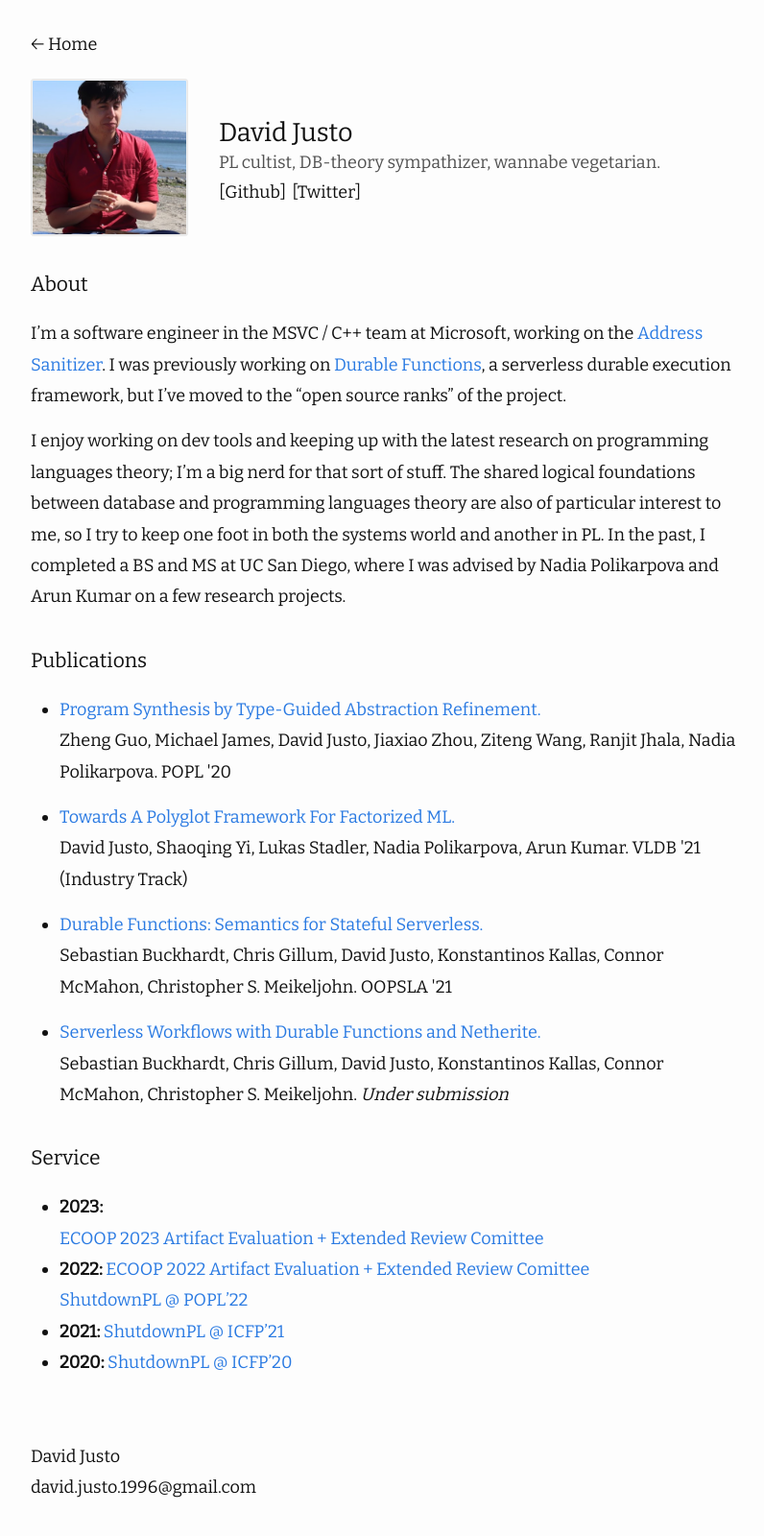
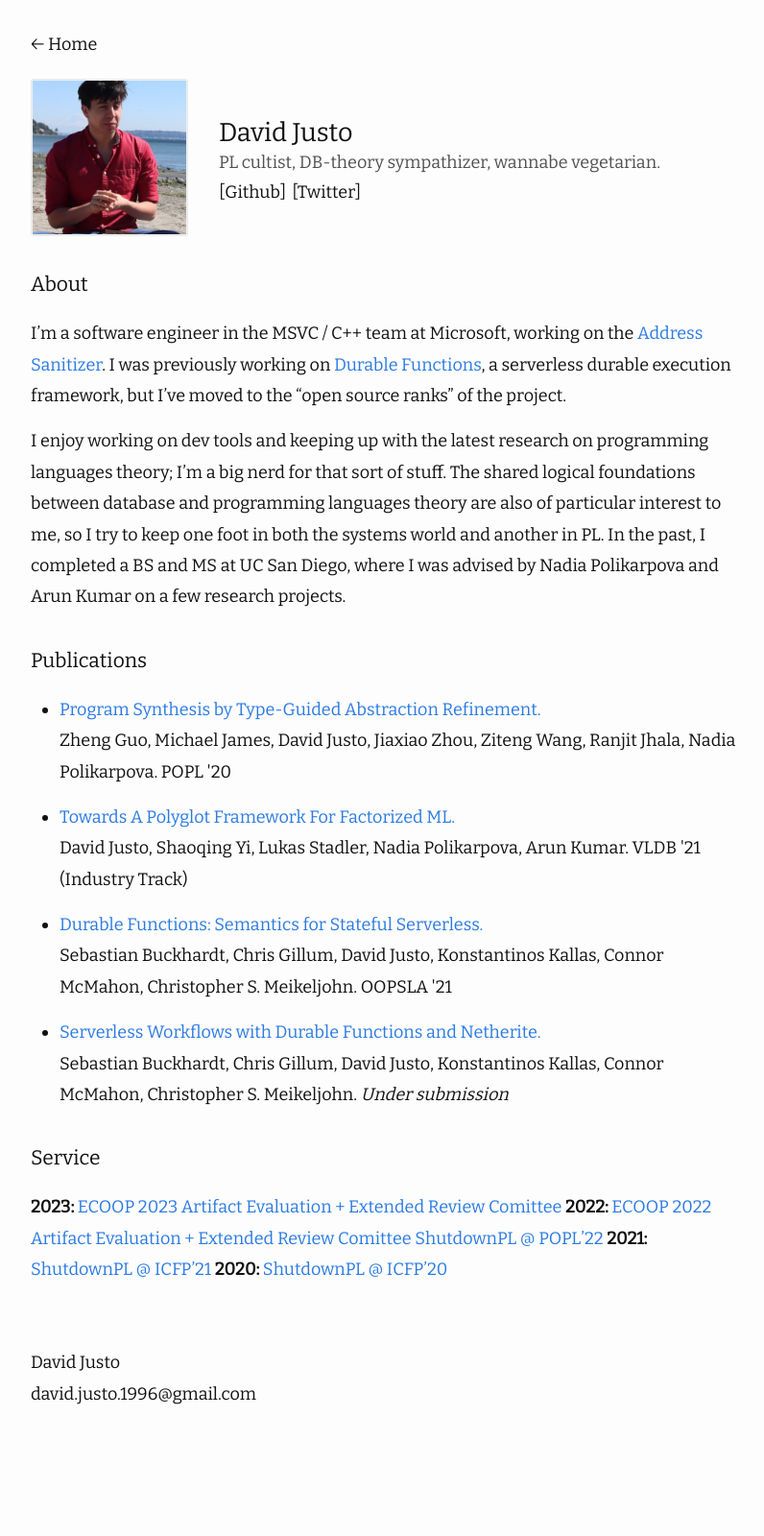
Before and after one commit to davidmrdavid/davidmrdavid.github.io, a Jekyll site: the page built from about.md, in a window 1280 px wide. Shown: the whole page at 96% size, without its empty margins (238-1034 px from the left). Built offline with Jekyll 4.4.1, drawn with Linux system fonts in a browser that asks for light colours; nearby versions of some CDN libraries; our own code applies the rules of GitHub Pages for plain Markdown files; after the commit the page ends 1503 px from its top, so only the background shows below that.

Commit message:
remove list formatting in service

```diff
--- a/about.md
+++ b/about.md
@@ -20,12 +20,12 @@ I enjoy working on dev tools and keeping up with the latest research on programm
     <p>Sebastian Buckhardt, Chris Gillum, David Justo, Konstantinos Kallas, Connor McMahon, Christopher S. Meikeljohn. <i>Under submission</i></p>
 
 ### Service
-- **2023:**<br>
-  [ECOOP 2023 Artifact Evaluation + Extended Review Comittee](https://2023.ecoop.org/committee/ecoop-2023-research-papers-extended-review-committee)
-- **2022:**
-  [ECOOP 2022 Artifact Evaluation + Extended Review Comittee](https://2022.ecoop.org/committee/ecoop-2022-papers-extended-review-committee-)<br>
-  [ShutdownPL @ POPL'22](https://popl22.sigplan.org/track/POPL-2022-diversity-equity-inclusion)
-- **2021:**
-  [ShutdownPL @ ICFP'21](https://icfp21.sigplan.org/details/icfp-2021-social-events/12/ShutdownPL)
-- **2020:**
-  [ShutdownPL @ ICFP'20](https://icfp20.sigplan.org/details/icfp-2020-social-events/14/ShutdownPL-Keynote-and-Getting-Started-With-Anti-racist-Action)
+**2023:**
+[ECOOP 2023 Artifact Evaluation + Extended Review Comittee](https://2023.ecoop.org/committee/ecoop-2023-research-papers-extended-review-committee)
+**2022:**
+[ECOOP 2022 Artifact Evaluation + Extended Review Comittee](https://2022.ecoop.org/committee/ecoop-2022-papers-extended-review-committee-)
+[ShutdownPL @ POPL'22](https://popl22.sigplan.org/track/POPL-2022-diversity-equity-inclusion)
+**2021:**
+[ShutdownPL @ ICFP'21](https://icfp21.sigplan.org/details/icfp-2021-social-events/12/ShutdownPL)
+**2020:**
+[ShutdownPL @ ICFP'20](https://icfp20.sigplan.org/details/icfp-2020-social-events/14/ShutdownPL-Keynote-and-Getting-Started-With-Anti-racist-Action)
```
